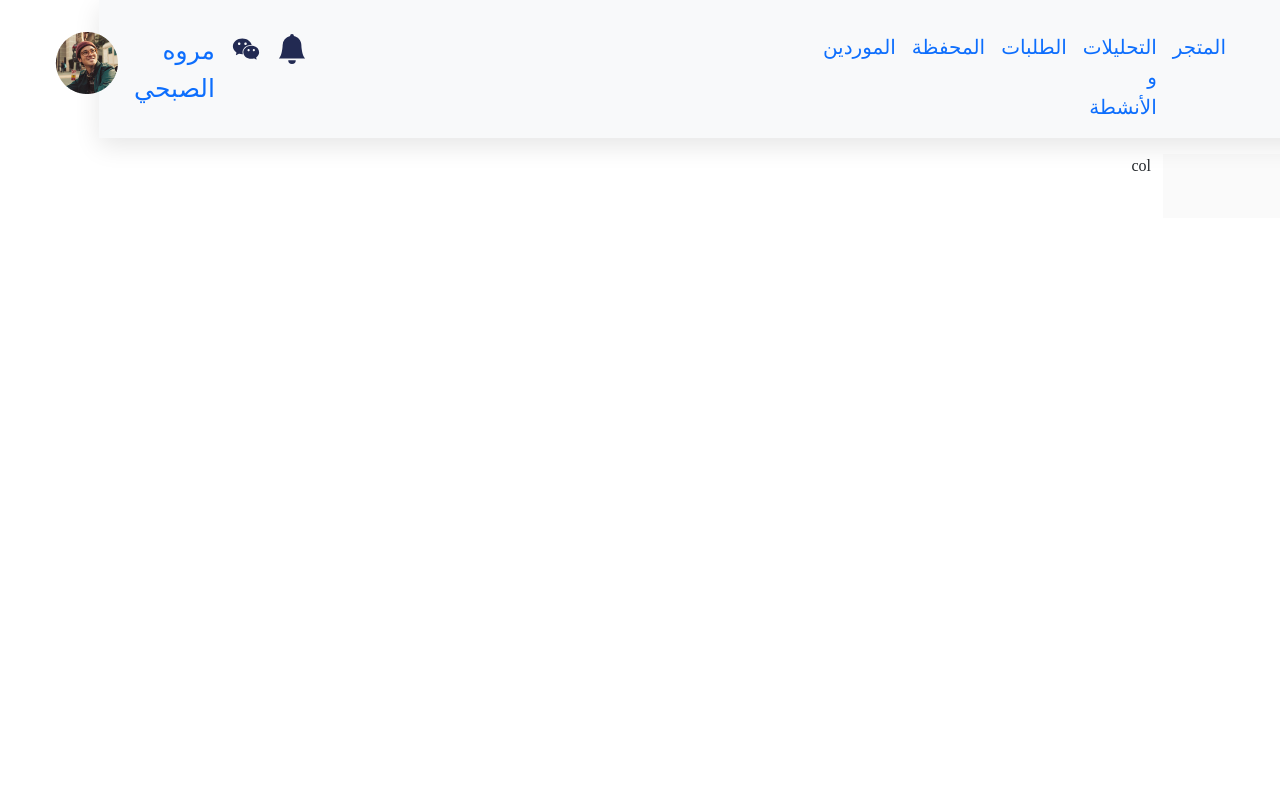
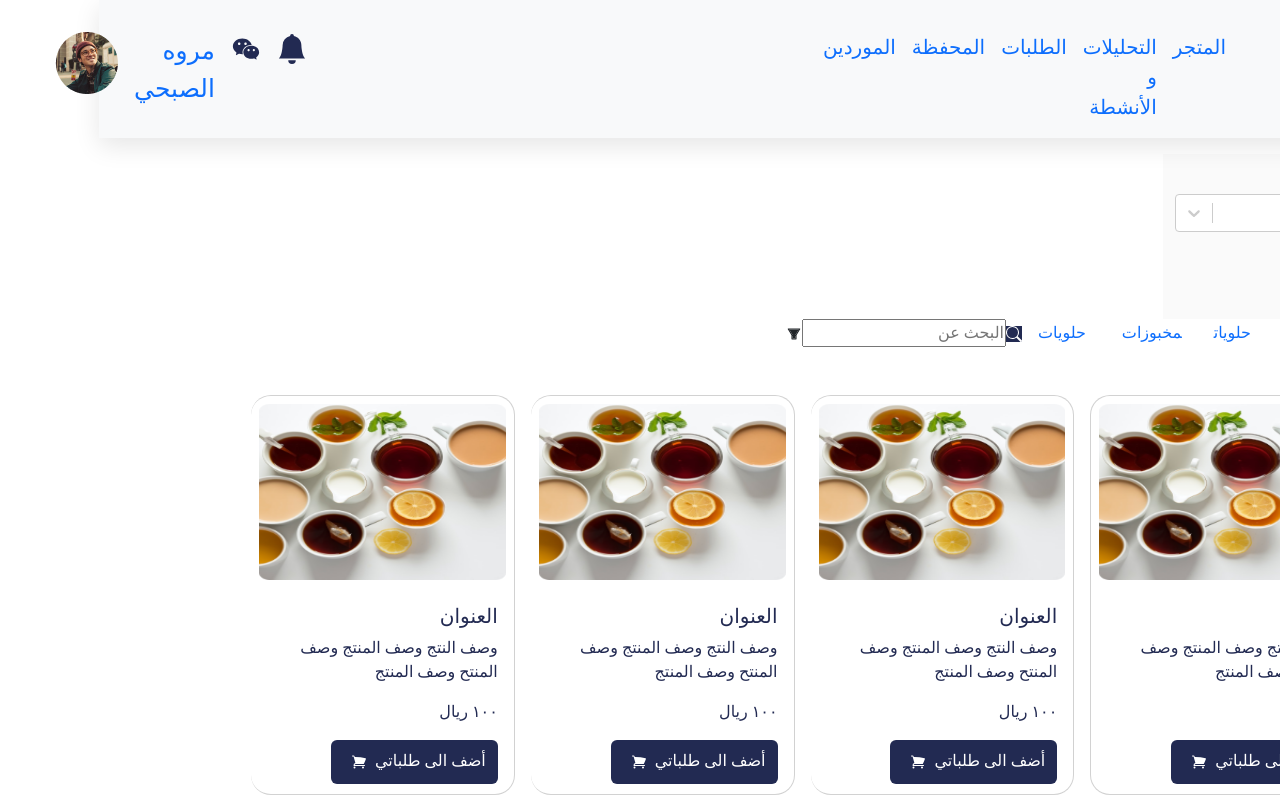
Before and after one commit to mrwa94/mesana-reactjs, a React (Create React App) app: page /Store in a window 1280 px wide. Shown: the top 800 px of the page. Built offline with nearby package versions, Linux system fonts and the light colour scheme.

Commit message:
create store page

```diff
--- a/package.json
+++ b/package.json
@@ -15,6 +15,7 @@
     "react-icons": "^4.8.0",
     "react-router-dom": "^6.11.1",
     "react-scripts": "5.0.1",
+    "react-select": "^5.7.3",
     "web-vitals": "^2.1.4"
   },
   "scripts": {
--- a/src/App.js
+++ b/src/App.js
@@ -3,7 +3,9 @@
 import './styles/App.css';
 import 'bootstrap/dist/css/bootstrap.min.css';
 
+//Compontes
 import Navbar from './compontes/Navbar';
+import Footer from './compontes/Footer';
 
 //pages
 import Store from './Pages/Store';
@@ -81,6 +83,8 @@ function App() {
     <Route path='/profile' element = {<Profile/>}></Route>
     </Routes>
 
+    <Footer/>
+
   </Router>
 
 
--- a/src/Pages/Profile.js
+++ b/src/Pages/Profile.js
@@ -8,11 +8,6 @@ import { Chat } from '../compontes/Chat'
 const Profile = () => {
   return (
     <div>
-{/*
-        <div className='profileList'>
-            <a>الملف الشخصي</a>
-            <a>الرسائل</a>
-        </div> */}
 
 
 <Tab.Container id="" defaultActiveKey="first" >
--- a/src/Pages/Store.js
+++ b/src/Pages/Store.js
@@ -1,12 +1,63 @@
-import React  , {label , Checkbox ,useState} from 'react'
-import {Row , Col , Tab    } from 'react-bootstrap'
+
+import React  , {label  ,useState} from 'react'
+import {Row , Col , Tab, Card , CardGroup   } from 'react-bootstrap'
+import Select from 'react-select';
+
+//icons
+import { BsSearch } from "react-icons/bs";
+import { AiTwotoneFilter } from "react-icons/ai";
+
+
+
+
+//compontes
+
+
+import StoreCard from '../compontes/StoreCard';
+
+
+
 
 function Store() {
-    const [isChecked, setIsChecked] =  useState();
-    const handleOnChange = () => {
-        setIsChecked(!isChecked);
-      };
+ //select
+
+ const selects = [
+
+ { type : "Chocolate" , id : 1 , label : "Chocolate"} ,
+ { type : "strawberry" , id : 2 ,label : "strawberry"} ,
+ { type : "clothes" , id : 1 , label : "Vanilla"} ,
+
+ ]
+
+ const [option] = useState(selects);
+
+
+
+
+  //////filter
+  const [first , setFirst] = useState(true);
+  const [second , setSecond]= useState(true);
+
+  const handelChange = (data) =>{
+    if(data == 'first'){
+      if(first == true)
+      {
+      //first filter here
+      console.log(data )
+
+      }
+      setFirst(!first)
+    }
+    if(data == 'second'){
+      if(second == true) {
+        //second filter here
+        console.log(data);
+      }
+      setSecond(!second)
+    }
+  }
   return (
+
 
 
 
@@ -18,24 +69,81 @@ function Store() {
             <Col sm={2} className = "baseColor">
                 <p>تفاصيل أكثر </p>
 
-             {/* <Checkbox {...label} defaultChecked /> */}
-                <input
-          className='mx-2'
-          type="checkbox"
-          id=""
-          name=""
-          value=""
-          checked={isChecked}
-          onChange={handleOnChange}
+                {/* select type  */}
+                <Select options={option}  placeholder = "اختر" />
 
-        />
 
-        {isChecked ? "checked"  // here add logic code to flitter list.
-         : "صنف"}.
-                </Col>
 
+
+
+               {/* filters */}
+                <div >
+                  {/* First filter */}
+                  <div className='d-block ' >
+                  <input className='m-2'  type= "checkbox" value={first} onChange = {()=> handelChange('first')}/>
+                <label>صنف</label>
+                  </div>
+
+               {/* second filter */}
+                 <div>
+                  <input  className='m-2'  type= "checkbox" value={second} onChange = {()=> handelChange('second')} />
+                    <label>صنف</label>
+                 </div>
+
+                 {/* third filter */}
+                 <div>
+                  <input  className='m-2'  type= "checkbox" value={second} onChange = {()=> handelChange('second')} />
+                    <label>صنف</label>
+                 </div>
+                </div>
+       </Col>
+
+
+
+            {/* Container */}
                 <Col>
-                col
+                 {/* search bar */}
+                 <div className='px-5 mx-5'>
+                  <a className='px-3 ' > حلويات</a>
+                  <a className='px-3'>مخبوزات </a>
+                  <a className='px-3'> حلويات</a>
+
+
+                  <div className='searchBar d-inline'>
+                  <BsSearch className='primary-color '/>
+                  <input type= 'search'  placeholder='البحث عن '/>
+                    </div>
+
+
+                    {/* search by  filter */}
+                    <div className='d-inline'>
+                      <AiTwotoneFilter/>
+                    </div>
+                  </div>
+
+
+                  {/************************************ Cards ********************/}
+                  <div>
+
+                     <CardGroup  style={{ width: '70rem' }}>
+                     <StoreCard  />
+                     <StoreCard />
+                     <StoreCard/>
+                     <StoreCard/>
+                    </CardGroup>
+
+                    <CardGroup  style={{ width: '70rem' }}>
+                     <StoreCard  />
+                     <StoreCard />
+                     <StoreCard/>
+                     <StoreCard/>
+                    </CardGroup>
+                  </div>
+
+
+
+
+
                 </Col>
 
 
--- a/src/compontes/Cards.js
+++ b/src/compontes/Cards.js
@@ -6,7 +6,7 @@ function Cards(props) {
 
 
   return (
-<div className='px-3'>
+<div className=''>
    <Card className='item '>
     <Card.Img variant="top" src={props.image} />
     <Card.Body>
--- a/src/compontes/ProfileDetails.js
+++ b/src/compontes/ProfileDetails.js
@@ -11,10 +11,11 @@ const ProfileDetails = () => {
        <p className='primary-text-color fs-3'>المعلومات الشخصية</p>
      <div className=''>
       <Form className='d-flex '>
-          <Form.Group className="mb-3 mx-5 " controlId="">
-          <Form.Label>الاسم كامل</Form.Label>
-           <Form.Control type="name" placeholder="مثال: الإسم الرسمي للمؤسسة" />
-       </Form.Group>
+
+          <Form.Group className="mb-3 " controlId="">
+             <Form.Label>الاسم كامل</Form.Label>
+               <Form.Control className='p-3 ' type="name" placeholder="مثال: الإسم الرسمي للمؤسسة" />
+          </Form.Group>
 
 <Form.Group className="mb-3" controlId="">
 <Form.Label>رقم الهاتف</Form.Label>
@@ -25,7 +26,7 @@ const ProfileDetails = () => {
 
 <div className=''>
 <Form className='d-flex  '>
-  <Form.Group className="mb-3 mx-5 " controlId="">
+  <Form.Group className="mb-3  " controlId="">
 <Form.Label> البريد الالكتروني</Form.Label>
   <Form.Control type="name" placeholder="مثال: الإسم الرسمي للمؤسسة" />
 </Form.Group>
--- /dev/null
+++ b/src/compontes/StoreCard.js
@@ -0,0 +1,31 @@
+import React from 'react'
+import { Card , Button  } from 'react-bootstrap'
+
+import product from '../assets/images/product.png'
+
+//icons
+import { HiShoppingCart } from "react-icons/hi2";
+
+const StoreCard = () => {
+  return (
+
+
+        <Card className='mx-2 mt-5 ' style={{ width: '18rem' }}>
+           <Card.Img variant="top" src={product} style={{ height: '12rem' }} className='p-2 rounded'/>
+             <Card.Body>
+               <Card.Title>العنوان</Card.Title>
+                  <Card.Text>  وصف النتج وصف المنتج وصف المنتح وصف المنتج</Card.Text>
+                  <Card.Text> ١٠٠ ريال </Card.Text>
+
+
+                    <Button className='primary-btn rounded  '>
+                        أضف الى طلباتي
+                       <HiShoppingCart className='m-2' />
+                    </Button>
+                 </Card.Body>
+         </Card>
+
+  )
+}
+
+export default StoreCard
--- a/src/styles/App.css
+++ b/src/styles/App.css
@@ -219,8 +219,8 @@
        /* Card */
 
      .card{
-        width: 290px !important;
-        height: 340px !important;
+        width: 250px !important;
+        height: 400px !important;
         /* display: inline !important; */
         /* background-color: var(--base-color) !important; */
         /* margin-right: 8%; */
```
Also changed, not shown: src/assets/images/product.png (added), 1 other file (tests, documents, lock files or other folders).
